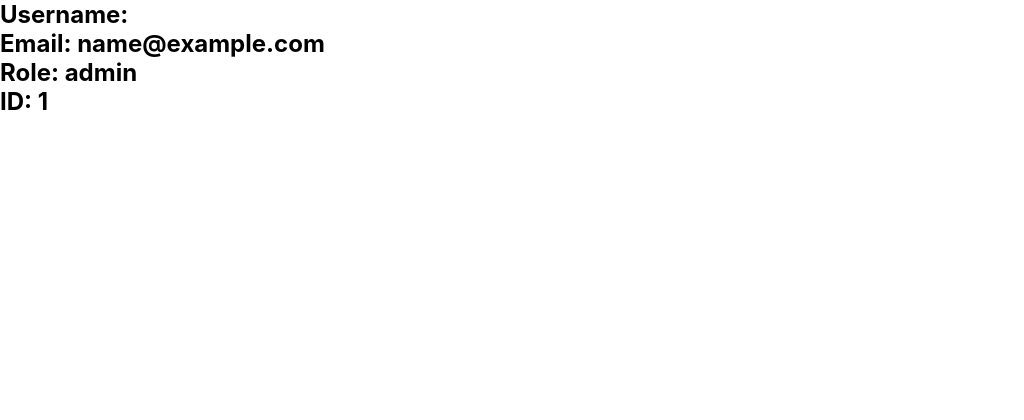
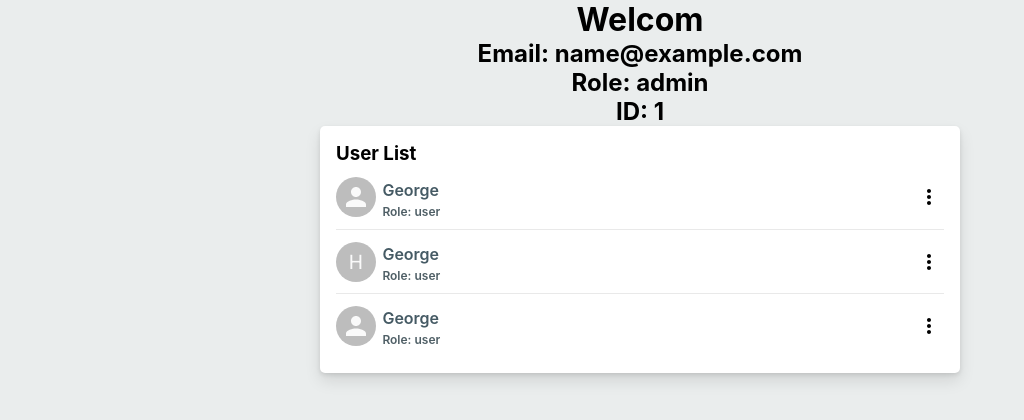
Before and after one commit to Lorekgaston/React-Authentication, a React (Create React App) app: page / in a window 1280 px wide. Shown: the top 420 px of the page, without its empty margins (0-1024 px from the left). Built offline with nearby package versions, Linux system fonts and the light colour scheme; no server answers; sample sign-in values are in the browser's storage.

Commit message:
developing homepage

```diff
--- a/src/components/InputField/InputField.scss
+++ b/src/components/InputField/InputField.scss
@@ -16,7 +16,7 @@
     margin-bottom: 10px;
     padding: 7px 10px;
     margin: 2px 0;
-    outline-color: var(--color-blue);
+    outline-color: rgba(39, 124, 170, 0.7);
     //outline: none;
     //border: 1px solid lightgrey;
     border: none;
--- a/src/index.scss
+++ b/src/index.scss
@@ -2,13 +2,16 @@
   --color-green: #16c591;
   --color-dark-green: #1d9974;
   --color-blue: #277caa;
+  --colot-light: #f6f9fc;
   --color-font-green: #f4fffc;
   --color-font-white: #e1f0ff;
+  --background-blue: rgba(39, 124, 170, 0.1);
 }
 
 * {
   margin: 0;
   padding: 0;
+  box-sizing: border-box;
 }
 body {
   margin: 0;
--- a/src/pages/Home/Home.jsx
+++ b/src/pages/Home/Home.jsx
@@ -1,16 +1,104 @@
-import React from 'react';
-import { useSelector } from 'react-redux';
+import React, { useEffect } from 'react';
+import { useSelector, useDispatch } from 'react-redux';
+import { userAction } from '../../redux/actions/user';
+
+import MoreVertIcon from '@material-ui/icons/MoreVert';
+import { Avatar } from '@material-ui/core';
+
+import './Home.scss';
+
+const colors = [
+  '#16c591',
+  '#277caa',
+  '#ff7a92',
+  '#fae681',
+  '#9bd290',
+  '#f7b957',
+  '#d2293d',
+  '#6c76cc',
+  '#983873'
+];
 
 const Home = () => {
   const { user } = useSelector(state => state.login);
+  const { users } = useSelector(state => state.users);
+  const dispatch = useDispatch();
   console.log(user);
+
+  const handleRandomColor = () =>
+    colors[Math.floor(Math.random() * colors.length)];
+
+  useEffect(() => {
+    dispatch(userAction.getAllUsers(user));
+  }, []);
+  console.log(users);
   return (
     <div className="Home">
       <div className="Home__userInfo">
-        <h2>Username: {user.user.userName}</h2>
+        <h1>Welcom {user.user.userName}</h1>
         <h2>Email: {user.user.email}</h2>
         <h2>Role: {user.user.role}</h2>
         <h2>ID: {user.user._id}</h2>
+      </div>
+      <div className="Home__userList">
+        <div className="Home__userList_list">
+          <div className="Home__userList_title">
+            <h3>User List</h3>
+          </div>
+          <ul>
+            <li>
+              <div
+                className="Avatar"
+                style={{ '--color-random': `${handleRandomColor()}` }}
+              >
+                <Avatar />
+              </div>
+              <div className="Username">
+                <h5>George</h5>
+                <span>Role: user</span>
+              </div>
+              <div className="Icon">
+                <div className="Icon__container">
+                  <MoreVertIcon />
+                </div>
+              </div>
+            </li>
+            <li>
+              <div
+                className="Avatar"
+                style={{ '--color-random': `${handleRandomColor()}` }}
+              >
+                <Avatar>H</Avatar>
+              </div>
+              <div className="Username">
+                <h5>George</h5>
+                <span>Role: user</span>
+              </div>
+              <div className="Icon">
+                <div className="Icon__container">
+                  <MoreVertIcon />
+                </div>
+              </div>
+            </li>
+            <li>
+              <div
+                className="Avatar"
+                style={{ '--color-random': `${handleRandomColor()}` }}
+              >
+                <Avatar />
+              </div>
+              <div className="Username">
+                <h5>George</h5>
+                <span>Role: user</span>
+              </div>
+              <div className="Icon">
+                <div className="Icon__container">
+                  <MoreVertIcon />
+                </div>
+              </div>
+            </li>
+          </ul>
+        </div>
       </div>
     </div>
   );
--- a/src/pages/Home/Home.scss
+++ b/src/pages/Home/Home.scss
@@ -0,0 +1,86 @@
+.Home {
+  min-height: 100vh;
+  background-color: #eaeded;
+  cursor: default;
+  &__userInfo {
+    width: 100%;
+    height: 30%;
+    display: flex;
+    flex-direction: column;
+    align-items: center;
+  }
+  &__userList {
+    height: 70%;
+
+    &_list {
+      width: 50%;
+      height: 100%;
+      margin: 0 auto;
+      padding: 1em;
+      border-radius: 5px;
+      background: #ffffff;
+      box-shadow: 0 2px 4px rgba(0, 0, 0, 0.1), 0 8px 16px rgba(0, 0, 0, 0.1);
+      & > ul {
+        width: 100%;
+        background: #ffffff;
+        & > li {
+          height: 4em;
+          display: flex;
+          align-items: center;
+          justify-content: flex-end;
+          list-style: none;
+          border-top: 0.5px solid #e9e9e9;
+        }
+        & :nth-child(1) {
+          border-top: none;
+        }
+      }
+    }
+  }
+}
+
+.Icon {
+  width: 5%;
+  display: flex;
+  justify-content: flex-end;
+  &__container {
+    display: flex;
+    justify-content: center;
+    align-items: center;
+    width: 2.1em;
+    height: 2.1em;
+    border-radius: 100%;
+    margin: 0;
+    transition: transform 0.3s ease-in-out, background-color 0.2s ease-in-out;
+    will-change: transform, background-color;
+    cursor: pointer;
+    &:hover {
+      transform: translateY(-0.7px);
+      // background-color: rgba(39, 124, 170, 0.1);
+      background-color: rgba(22, 197, 145, 0.1);
+    }
+  }
+}
+.Avatar {
+  width: 5%;
+  margin-right: 1em;
+}
+.Username {
+  width: 90%;
+  & h5 {
+    font-size: 1rem;
+    font-weight: 600;
+    color: #455a64;
+    margin: 5px 0px 0px;
+  }
+  & span {
+    font-size: 0.75rem;
+    font-weight: 600;
+    color: #4f5f66;
+    margin: 1px 0px;
+  }
+}
+
+.MuiAvatar-root.MuiAvatar-circle.MuiAvatar-colorDefault {
+  background: var(--color-random);
+}
--- a/src/pages/Login/Login.scss
+++ b/src/pages/Login/Login.scss
@@ -33,6 +33,7 @@
         margin: 10px 0;
       }
       & > p {
+        color: rgba(3, 16, 12, 0.8);
         font-size: 0.7rem;
         text-align: center;
         margin-top: 1.6em;
--- a/src/pages/Signup/Register.scss
+++ b/src/pages/Signup/Register.scss
@@ -33,6 +33,7 @@
         margin: 10px 0;
       }
       & > p {
+        color: rgba(3, 16, 12, 0.8);
         font-size: 0.7rem;
         text-align: center;
         margin-top: 1.6em;
--- a/src/redux/actions/user.js
+++ b/src/redux/actions/user.js
@@ -55,8 +55,32 @@ const register = newUser => {
   };
 };
 
+const getAllUsers = user => {
+  const request = loading => {
+    return { type: userConstants.GET_ALL_USERS_REQUEST, loading };
+  };
+  const success = users => {
+    return { type: userConstants.GET_ALL_USERS_SUCCESS, users };
+  };
+  const failure = error => {
+    return { type: userConstants.GET_ALL_USERS_FAILURE, error };
+  };
+
+  return async dispatch => {
+    dispatch(request(true));
+    try {
+      const users = await userService.getAllUsers(user);
+      dispatch(success(users));
+      console.log(users);
+    } catch (err) {
+      dispatch(failure(err.response.data.message));
+    }
+  };
+};
+
 export const userAction = {
   login,
   logOut,
-  register
+  register,
+  getAllUsers
 };
--- a/src/redux/constants.js
+++ b/src/redux/constants.js
@@ -7,5 +7,9 @@ export const userConstants = {
 
   USERS_REGISTER_REQUEST: 'USERS_REGISTER_REQUEST',
   USERS_REGISTER_SUCCESS: 'USERS_REGISTER_SUCCESS',
-  USERS_REGISTER_FAILURE: 'USERS_REGISTER_FAILURE'
+  USERS_REGISTER_FAILURE: 'USERS_REGISTER_FAILURE',
+
+  GET_ALL_USERS_REQUEST: 'GET_ALL_USERS_REQUEST',
+  GET_ALL_USERS_SUCCESS: 'GET_ALL_USERS_SUCCESS',
+  GET_ALL_USERS_FAILURE: 'GET_ALL_USERS_FAILURE'
 };
--- a/src/redux/reducers/index.js
+++ b/src/redux/reducers/index.js
@@ -1,10 +1,12 @@
 import { combineReducers } from 'redux';
 import login from './login';
 import register from './register';
+import users from './users';
 
 const rootReducer = combineReducers({
   login,
-  register
+  register,
+  users
 });
 
 export default rootReducer;
--- /dev/null
+++ b/src/redux/reducers/users.js
@@ -0,0 +1,41 @@
+import { userConstants } from '../constants';
+
+const {
+  GET_ALL_USERS_REQUEST,
+  GET_ALL_USERS_SUCCESS,
+  GET_ALL_USERS_FAILURE
+} = userConstants;
+
+const initialState = {
+  isLoading: false,
+  users: null,
+  isError: false,
+  errorMessage: ''
+};
+
+const reducer = (state = initialState, action) => {
+  switch (action.type) {
+    case GET_ALL_USERS_REQUEST:
+      return {
+        ...state,
+        isLoading: action.lading
+      };
+    case GET_ALL_USERS_SUCCESS:
+      return {
+        ...state,
+        isLoading: false,
+        data: action.users
+      };
+    case GET_ALL_USERS_FAILURE:
+      return {
+        ...state,
+        isLoading: false,
+        isError: true,
+        errorMessage: action.errorMessage
+      };
+    default:
+      return state;
+  }
+};
+
+export default reducer;
--- a/src/services/users.service.js
+++ b/src/services/users.service.js
@@ -18,7 +18,18 @@ const logout = () => {
   localStorage.removeItem('user');
 };
 const getUser = id => {
-  return axios.get(`${BASE_URL}/${id}`);
+  return axios.get(`${BASE_URL}${id}`);
+};
+const getAllUsers = user => {
+  const { token } = user;
+  console.log(user.token);
+  if (user) {
+    return axios.get(`${BASE_URL}all`, {
+      headers: {
+        Authorization: `Bearer${token}`
+      }
+    });
+  }
 };
 
 const checkIfValidToken = () => {
@@ -49,5 +60,6 @@ export const userService = {
   logout,
   getUser,
   checkIfValidToken,
-  handleResponse
+  handleResponse,
+  getAllUsers
 };
```
Also changed, not shown: src/helpers/axionsInstance.js (added, +12 -0 lines).
